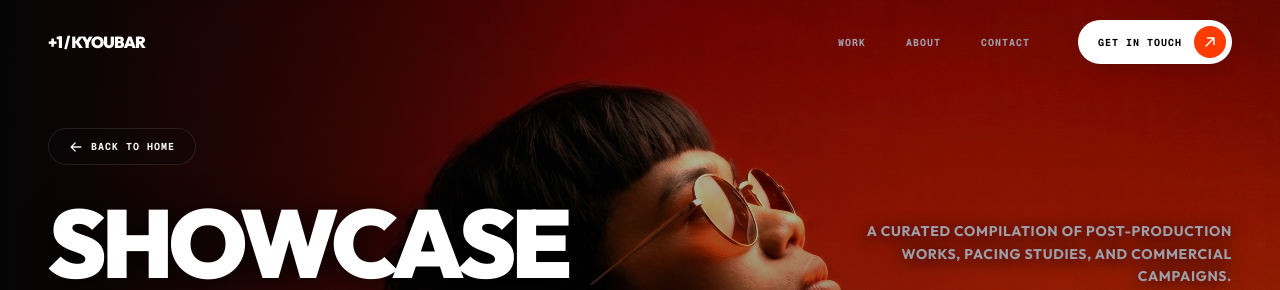
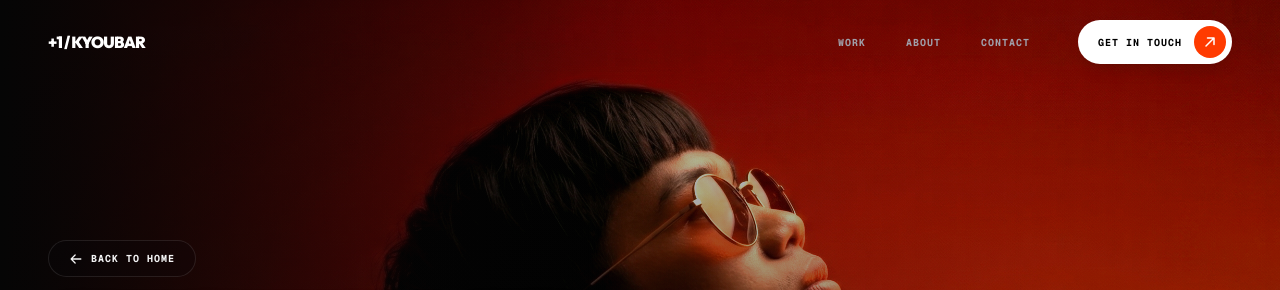
Before and after one commit to Ilhamprma/kyoubar-portfolio, a Next.js app: page /work in a window 1280 px wide. Shown: the top 290 px of the page. Built offline with nearby package versions, Linux system fonts and the light colour scheme.

Commit message:
fix: adjust vertical spacing on work page header to match home page hero exactly

```diff
--- a/app/work/page.tsx
+++ b/app/work/page.tsx
@@ -83,7 +83,9 @@ export default function WorkPage() {
       </div>
 
       {/* Main Container */}
-      <main className="w-full max-w-7xl mx-auto px-6 sm:px-12 pt-32 relative z-10">
+      <main className="w-full max-w-7xl mx-auto px-6 sm:px-12 pt-28 md:pt-36 relative z-10">
+        {/* Top spacer to push content down from Navbar to match homepage hero exactly */}
+        <div className="h-16 md:h-24"></div>
 
         {/* Navigation & Header Row */}
         <motion.div
```
